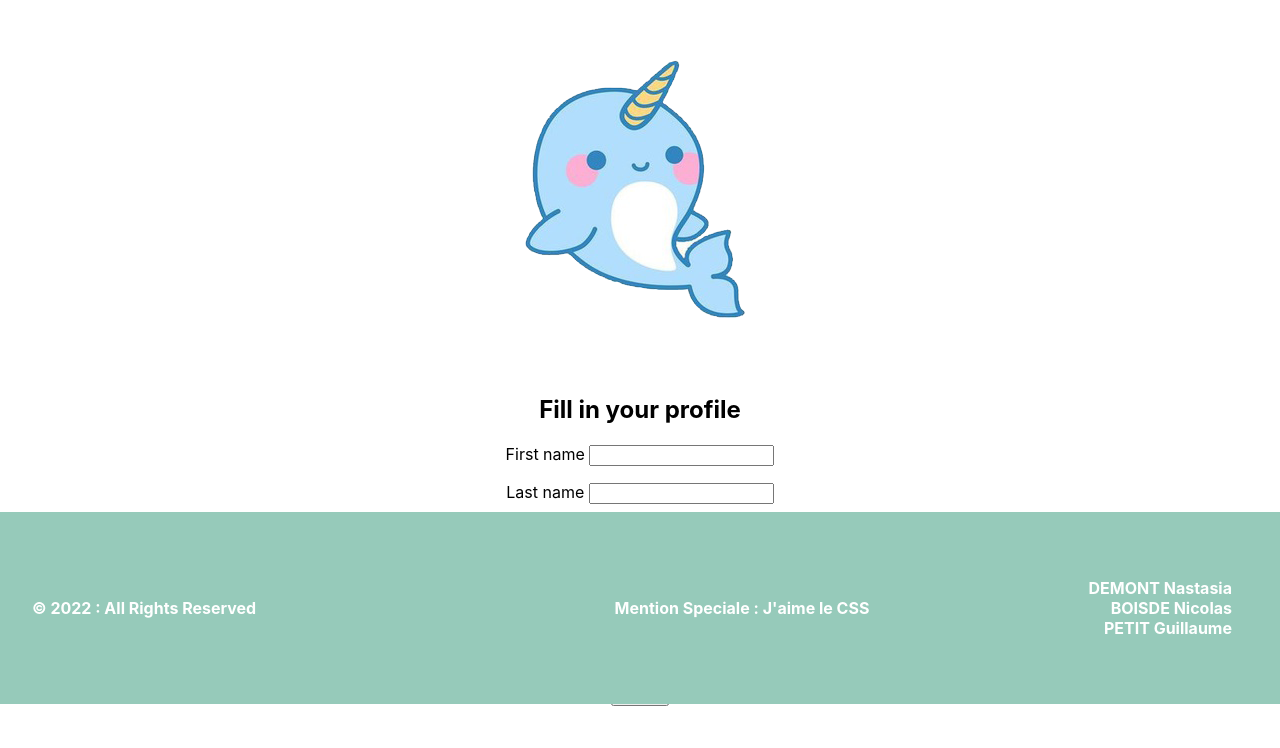
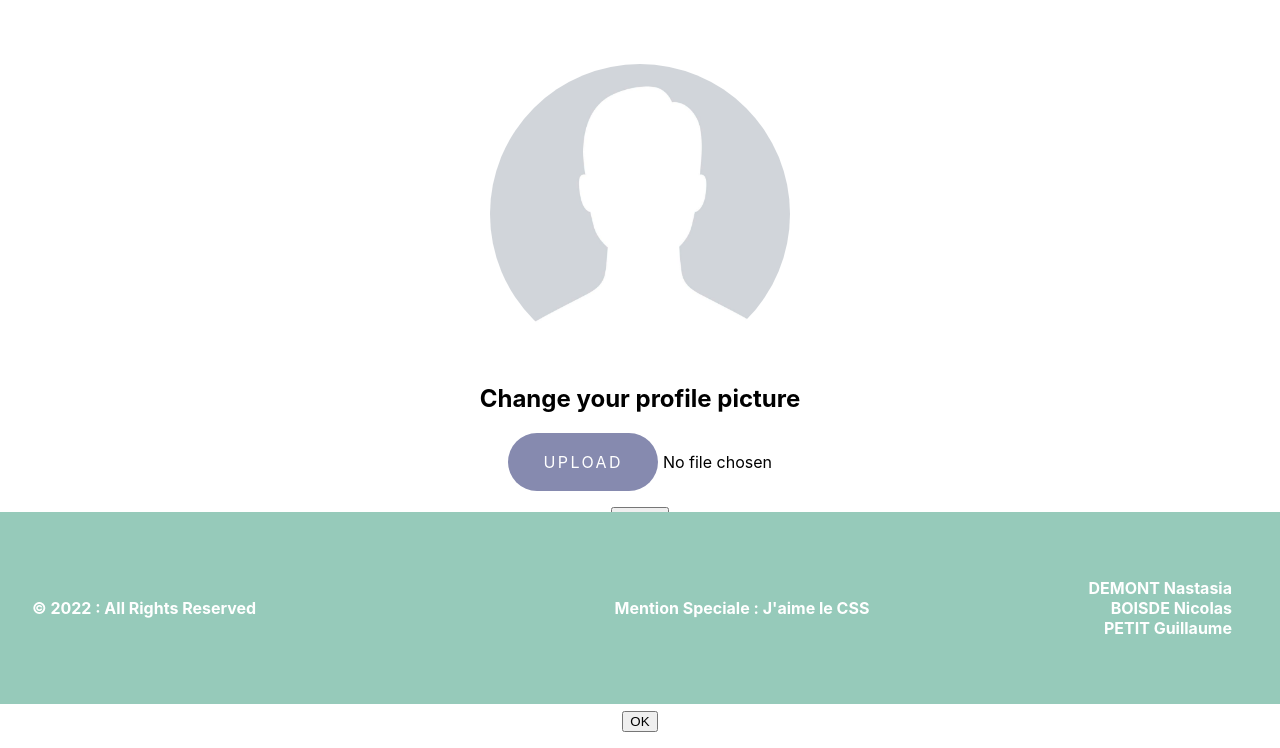
Before and after one commit to nboisde/webserv, a PHP site: page /php/post.php in a window 1280 px wide. Shown: the part 96-844 px from the top of the page. Before the commit the page ends 802 px from the top, so only its background shows below. Run offline with PHP 8.4, Linux system fonts and the light colour scheme.

Commit message:
Change post page

```diff
--- a/www/css/style.css
+++ b/www/css/style.css
@@ -21,6 +21,27 @@ div.methods {
 	justify-content: space-between;
 }
 
+label {
+	text-decoration: none;
+	display: inline-block;
+	background-color: rgb(134, 138, 175);
+	padding: 1.2em;
+	width: 7em;
+	border-radius: 10rem;
+	text-transform: uppercase;
+  	font-size: 1rem;
+ 	letter-spacing: .15rem;
+	color: white;
+}
+
+label:hover {
+	transition: all 0.3s;
+	background-color:rgb(91, 94, 119);
+	transform: scale(1.1);
+	cursor: pointer;
+}
+
+
 div .button {
 	text-decoration: none;
 	display: inline-block;
@@ -41,7 +62,20 @@ div .button:hover {
 	cursor: pointer;
 }
 
-
+div.avatar {
+	margin-top: 5%;
+	display: inline-block;
+	position: relative;
+	width: 300px;
+	height: 300px;
+	overflow: hidden;
+	border-radius: 50%;
+}
+div.avatar img {
+	width: auto;
+	height: 100%;
+	margin-left: -85px;
+}
 /*-- FOOTER --*/
 footer {
 	left: 0;
--- a/www/php/post.php
+++ b/www/php/post.php
@@ -8,19 +8,22 @@
 	<header>
 		<?php require('header.php'); ?>
 	</header>
-	<img src="/imgs/cute.png">
-	<h2>Fill in your profile</h2>
-	<form action="/php/profile.php" method="post">
+	<div class="avatar">
+		<img src="/imgs/default.png">
+	</div>
+	<h2>Change your profile picture</h2>
+	<form action="http://localhost:8080" method="post" enctype="multipart/form-data">
+		<p><input type="file" id="myFile" name="filename" hidden>
+		<label for="myFile">Upload</label>
+		<span id="file-chosen">No file chosen</span>
+		<p><button class="button" type="submit">Submit</button>
+		<h2>Fill in your profile</h2>
 		<p>First name <input type="text" name="firstname" /></p>
 		<p>Last name <input type="text" name="lastname" /></p>
 		<p>Login <input type="text" name="login" /></p>
 		<p><input type="submit" value="OK"></p>
 	</form>
-	<h2>Upload your picture</h2>
-	<form action="http://localhost:8080" method="post" enctype="multipart/form-data">
-		<p><input type="file" name="file1">
-		<p><button class="styled" type="submit">Submit</button>
-	</form>
+
 </body>
 <footer>
 	<?php include('footer.php');
```
Also changed, not shown: www/php/profile.php (+12 -4 lines), www/imgs/default.png (added).
